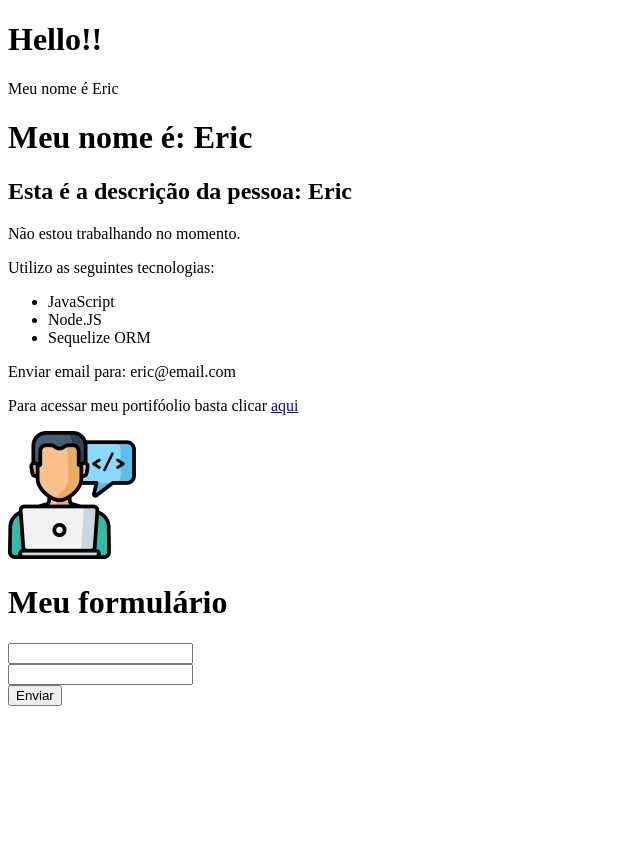
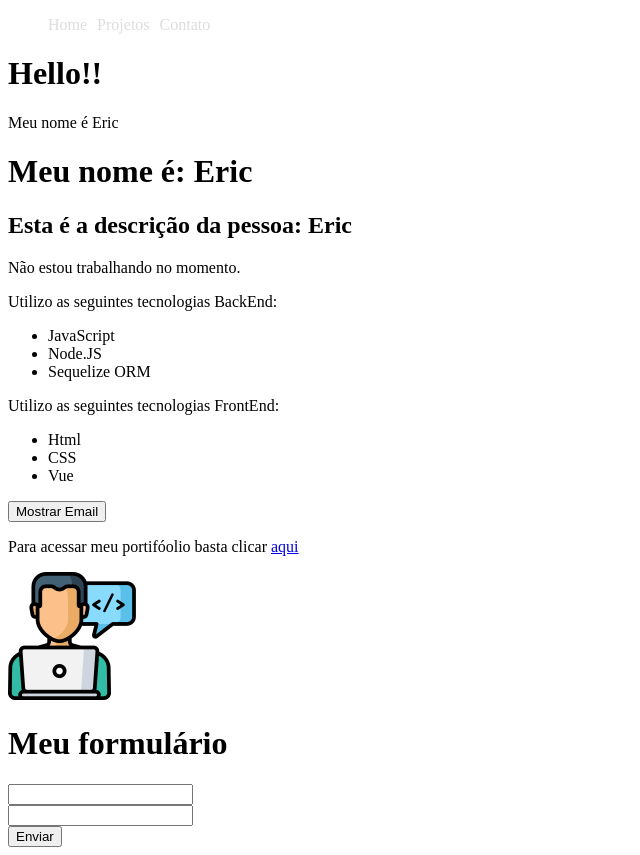
Before and after one commit to EricOliveiras/learn-vue, a Vue app: page / in a window 1280 px wide. Shown: the whole page, without its empty margins (0-640 px from the left). Before the commit the page ends 800 px from the top, so only its background shows below. Built offline with nearby package versions, Linux system fonts and the light colour scheme.

Commit message:
learning vue

```diff
--- a/src/App.vue
+++ b/src/App.vue
@@ -1,5 +1,6 @@
 <template>
   <div>
+    <Header />
     <PrimeiroComponente />
     <LifeCycle />
     <Pessoa />
@@ -7,6 +8,7 @@
 </template>
 
 <script>
+  import Header from './components/Header.vue'
   import PrimeiroComponente from './components/PrimeiroComponente.vue'
   import LifeCycle from './components/LifeCycle.vue'
   import Pessoa from './components/Pessoa.vue'
@@ -16,7 +18,8 @@
     components: {
       PrimeiroComponente,
       LifeCycle,
-      Pessoa
+      Pessoa,
+      Header
     }
   }
 </script>
--- /dev/null
+++ b/src/components/Header.vue
@@ -0,0 +1,34 @@
+<template>
+  <ul>
+    <li><a href="#">Home</a></li>
+    <li><a href="#">Projetos</a></li>
+    <li><a href="#">Contato</a></li>
+  </ul>
+</template>
+
+<script>
+export default {
+  name: 'Header'
+}
+</script>
+
+<style scoped>
+  ul {
+    list-style: none;
+    display: flex;
+  }
+
+  li {
+    margin-right: 10px;
+  }
+
+  a {
+    color: #ddd;
+    text-decoration: none;
+    transition: .5s;
+  }
+
+  a:hover {
+    color: turquoise;
+  }
+</style>>
--- a/src/components/Info.vue
+++ b/src/components/Info.vue
@@ -2,12 +2,21 @@
   <div>
     <p v-if="esta_trabalhando">Estou trabalhando no momento.</p>
     <p v-else>Não estou trabalhando no momento.</p>
-    <p>Utilizo as seguintes tecnologias:</p>
+    <p>Utilizo as seguintes tecnologias BackEnd:</p>
     <ul>
-      <li>JavaScript</li>
-      <li>Node.JS</li>
-      <li>Sequelize ORM</li>
+      <li v-for="(technolgy, index) in technolgies" v-bind:key="index">
+        {{ technolgy }}
+      </li>
     </ul>
+    <p>Utilizo as seguintes tecnologias FrontEnd:</p>
+    <ul>
+      <li v-for="technolgy in tech_front" :key="technolgy.id">
+        {{ technolgy.language }}
+      </li>
+    </ul>
+    <div>
+      <button @click="showEmail">{{ texto_botao }}</button>
+    </div>
     <p v-show="mostrar_email">Enviar email para: {{ email }}</p>
     <p>Para acessar meu portifóolio basta clicar <a v-bind:href="meu_link" target="_blank">aqui</a></p>
     <Picture />
@@ -22,13 +31,34 @@ export default {
   data() {
     return {
       esta_trabalhando: false,
-      mostrar_email: true,
+      mostrar_email: false,
       email: 'eric@email.com',
-      meu_link: 'http://www.google.com'
+      meu_link: 'http://www.google.com',
+      texto_botao: 'Mostrar Email',
+      technolgies: [
+        'JavaScript',
+        'Node.JS',
+        'Sequelize ORM'
+      ],
+      tech_front: [
+        {id: 1, language: 'Html'},
+        {id: 2, language: 'CSS'},
+        {id: 3, language: 'Vue'}
+      ]
     }
   },
   components: {
     Picture
+  },
+  methods: {
+    showEmail() {
+      this.mostrar_email = !this.mostrar_email
+      if (!this.mostrar_email) {
+          this.texto_botao = 'Mostrar email'
+        } else {
+          this.texto_botao = 'Esconder email'
+      }
+    }
   }
 }
 </script>
```
